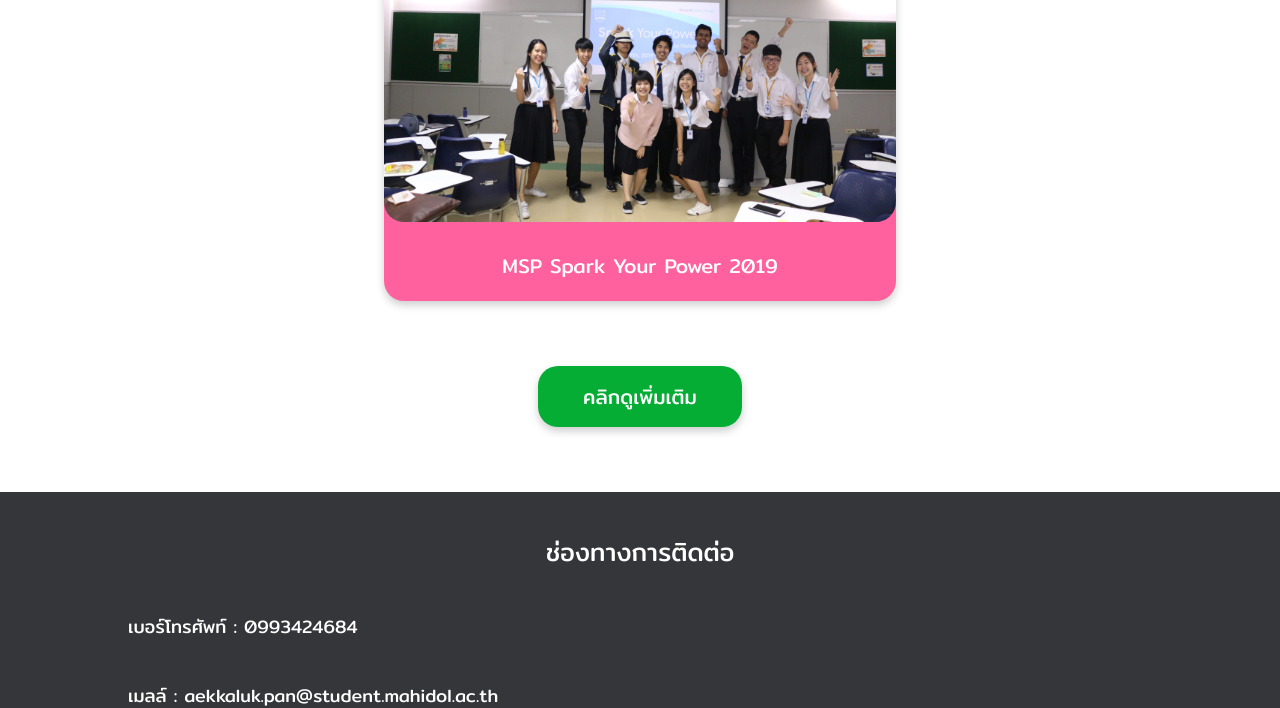
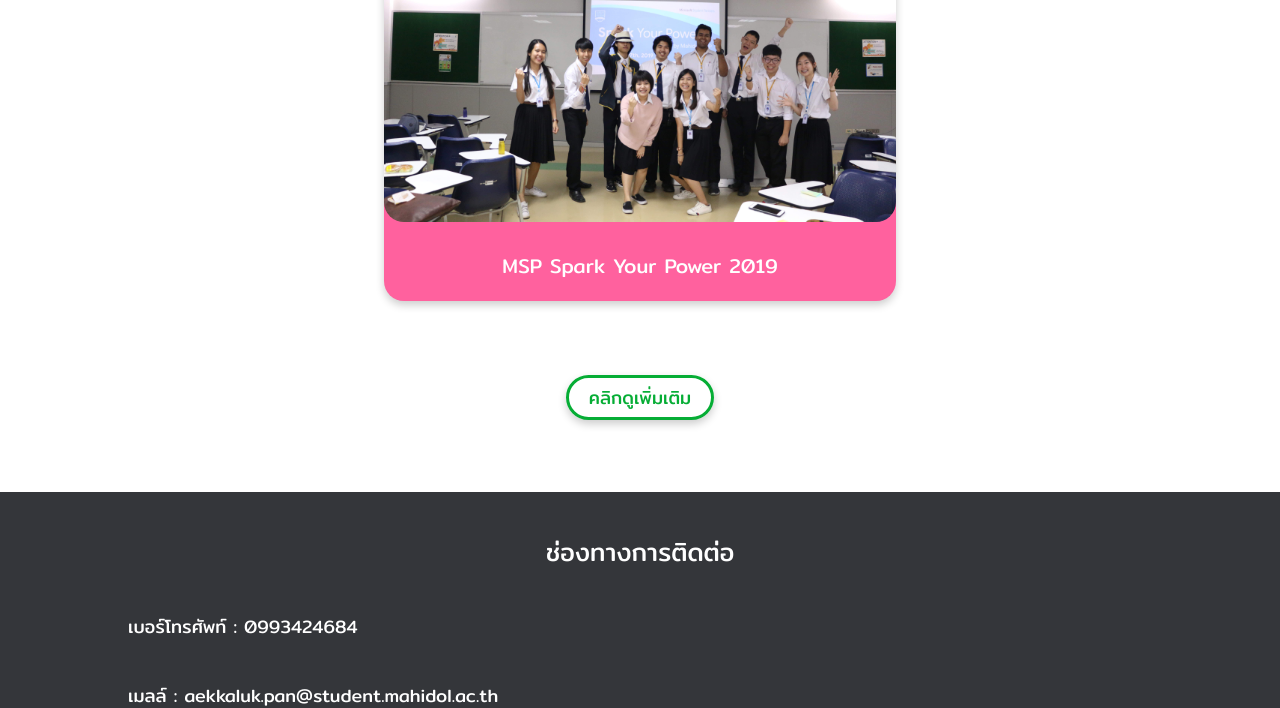
Before and after one commit to JuneKR/MyPortFolio, a plain HTML site: page html/landing.html in a window 1280 px wide. Shown: the part 2026-2734 px from the top of the page. Drawn offline with Linux system fonts and the light colour scheme.

Commit message:
Improve Button
ตกแต่งตัว Button ให้สวยกว่าเดิม

```diff
--- a/Sass/styles2.scss
+++ b/Sass/styles2.scss
@@ -160,17 +160,19 @@
     margin: 50px 0 80px 0;
 
     a{
-        border-radius: 20px;
-        color:white;
-        padding: 15px 45px 15px 45px;
+        font-size: 18px;
+        border: solid color(green_color);
+        border-radius: 30px;
+        color:color(green_color);
+        padding: 5px 20px 5px 20px;
         text-decoration: none;
         box-shadow: 0 4px 8px 0 rgba(0,0,0,0.2);
-        background-color: color(green_color);
     }
 
     a:hover{
         box-shadow: 0 4px 8px 0 rgba(0, 253, 21, 0.4);
-        background-color: color(button_color);
+        color: white;
+        background-color: color(green_color);
     }
 }
 
```
Also changed, not shown: styles/styles2.css, 1 other file.
